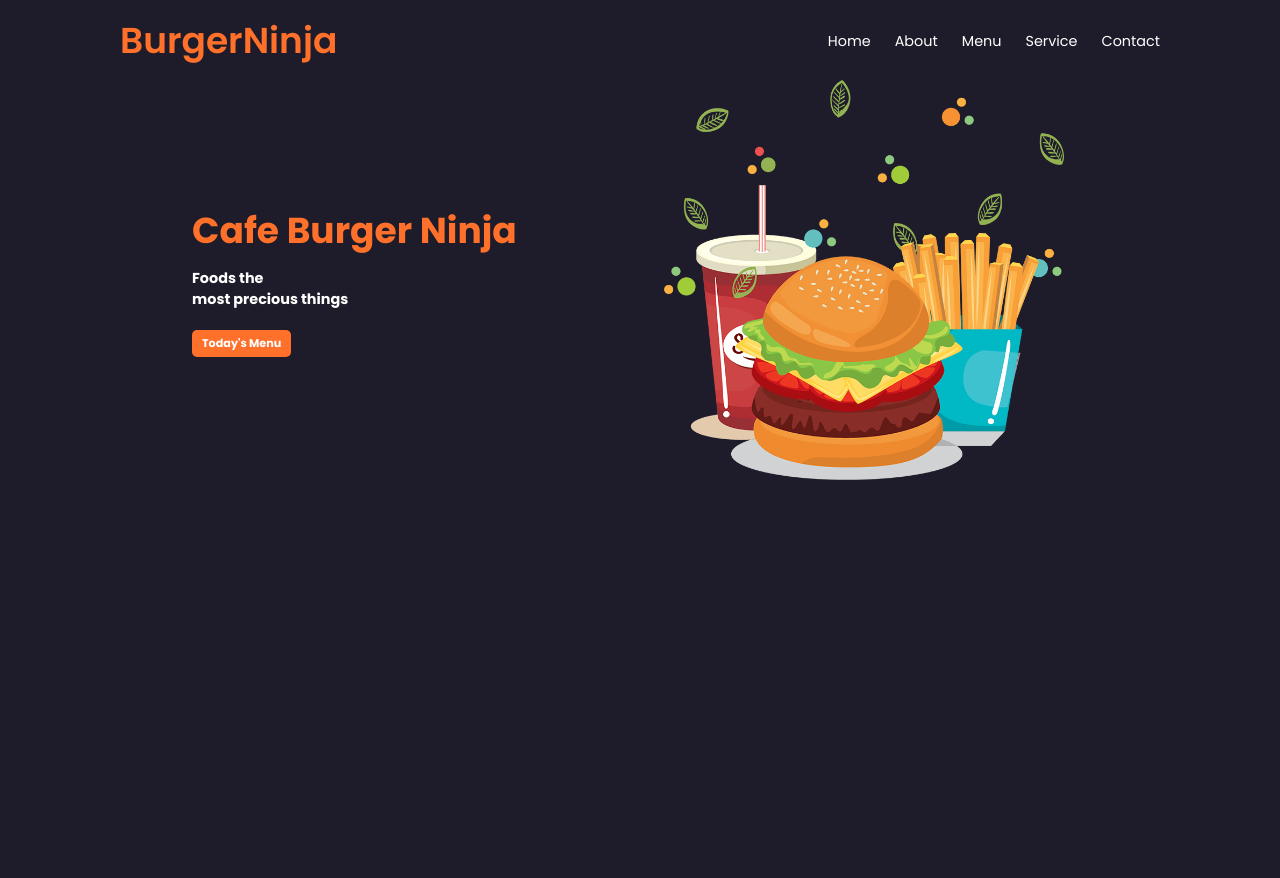
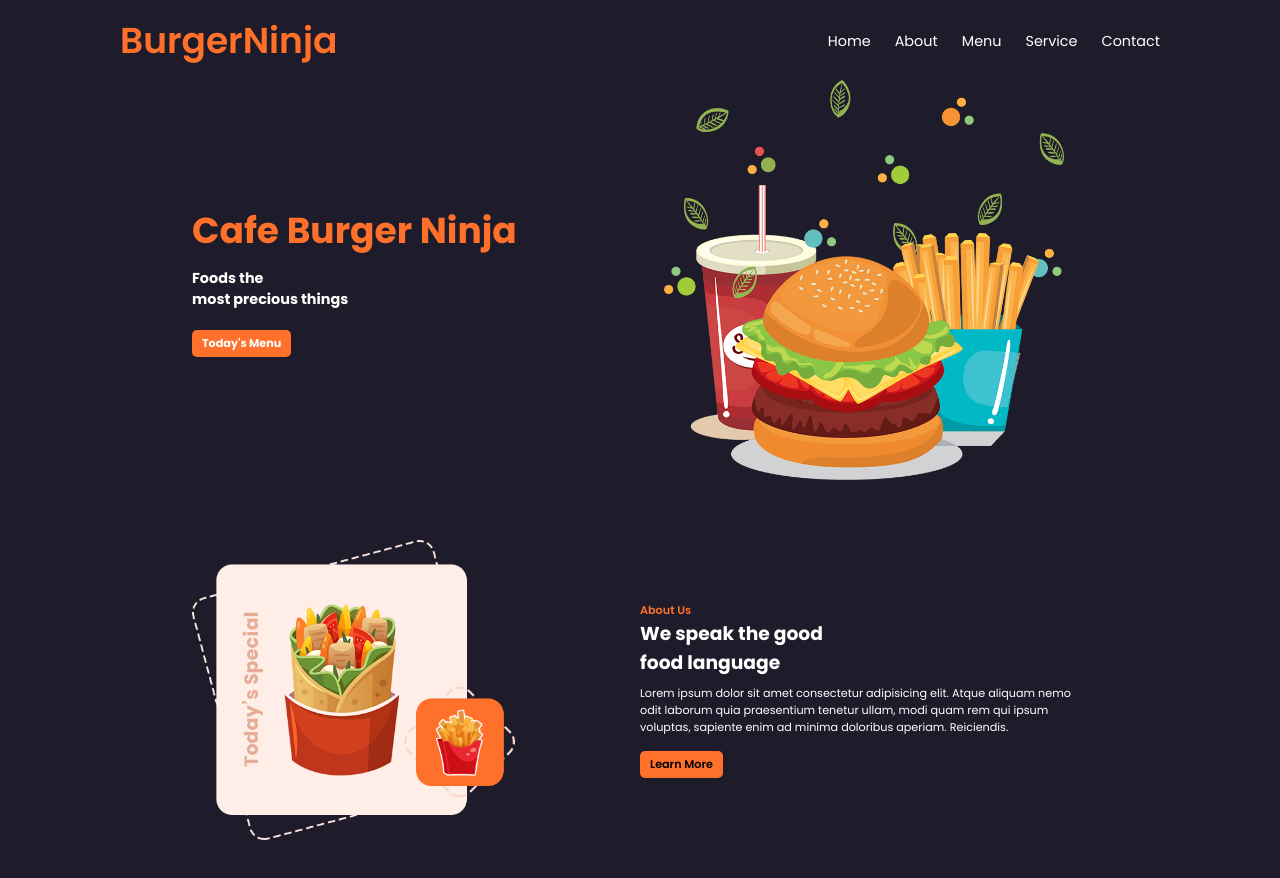
Before and after one commit to ravidhangarrd/burgerninja-restaurant-website, a React (Create React App) app: page / in a window 1280 px wide. Shown: the top 878 px of the page. Before the commit the page ends 800 px from the top, so only its background shows below. Built offline with nearby package versions, Linux system fonts and the light colour scheme.

Commit message:
about us section is add

```diff
--- a/src/App.css
+++ b/src/App.css
@@ -32,7 +32,7 @@ body {
 }
 
 header{
-  /* background-color: #ffffff; */
+  background-color: var(--bg-color);
   width: 85%;
   height: 80px;
   display: flex;
@@ -144,3 +144,63 @@ main{
 }
 
 /* Banner Section css end */
+
+/* About Us Section Start */
+
+.aboutus-section-container{
+  width: 100%;
+  height: 300px;
+  margin: 60px 0px;
+  display: flex;
+}
+
+.aboutus-sec-left-con{
+  height: 100%;
+  width: 100%;
+  flex-grow: 1;
+  background-image: url(./assets/img/about.png);
+  background-repeat: no-repeat;
+  background-size: contain;
+  background-position: start;
+}
+
+.aboutus-sec-right-con{
+  height: 100%;
+  width: 100%;
+  flex-grow: 1;
+  display: flex;
+  flex-direction: column;
+  justify-content: center;
+  align-items: flex-start;
+}
+
+.aboutus-sec-right-con h3{
+  color: var(--text-color);
+  font-family: 'Poppins', sans-serif;
+  margin-bottom: 8px;
+}
+
+.aboutus-sec-right-con p{
+  font-size: 0.7rem;
+  color: var(--text-color);
+  font-family: 'Poppins', sans-serif;
+}
+
+#about-text{
+  color: var(--main-color);
+  font-weight: 600;
+  font-family: 'Poppins', sans-serif;
+}
+
+.aboutus-sec-right-con button{
+  font-size: 0.7rem;
+  padding: 5px 10px;
+  background-color: var(--main-color);
+  border: 0px;
+  border-radius: 5px;
+  font-weight: 600;
+  margin-top: 15px;
+  font-family: 'Poppins', sans-serif;
+}
+
+/* About Us Section End */
--- a/src/components/AboutUs.jsx
+++ b/src/components/AboutUs.jsx
@@ -1,7 +1,23 @@
 import React from 'react'
 
-export default function AboutUs() {
+const AboutUs = () => {
   return (
-    <div>AboutUs</div>
+    <>
+    <section className='aboutus-section-container'>
+      <div className='aboutus-sec-left-con'>
+
+      </div>
+      <div className='aboutus-sec-right-con'>
+        <p id="about-text">About Us</p>
+        <h3>We speak the good<br/>food language</h3>
+        <p>
+          Lorem ipsum dolor sit amet consectetur adipisicing elit. Atque aliquam nemo odit laborum quia praesentium tenetur ullam, modi quam rem qui ipsum voluptas, sapiente enim ad minima doloribus aperiam. Reiciendis.
+        </p>
+        <button>Learn More</button>
+      </div>
+    </section>
+    </>
   )
 }
+
+export default AboutUs
--- a/src/components/MainBody.jsx
+++ b/src/components/MainBody.jsx
@@ -1,11 +1,13 @@
 import React from 'react'
 import TopBanner from './TopBanner'
+import AboutUs from './AboutUs'
 
 const MainBody = () => {
   return (
     <>
     <main>
         <TopBanner />
+        <AboutUs />
     </main>
     </>
   )
```
